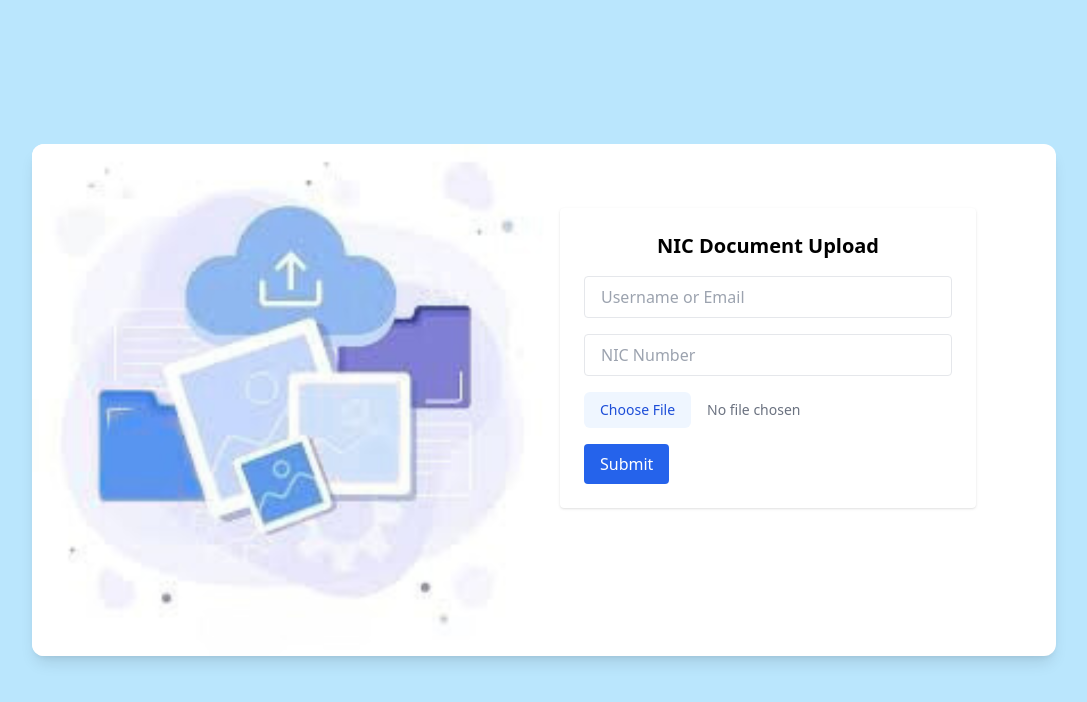
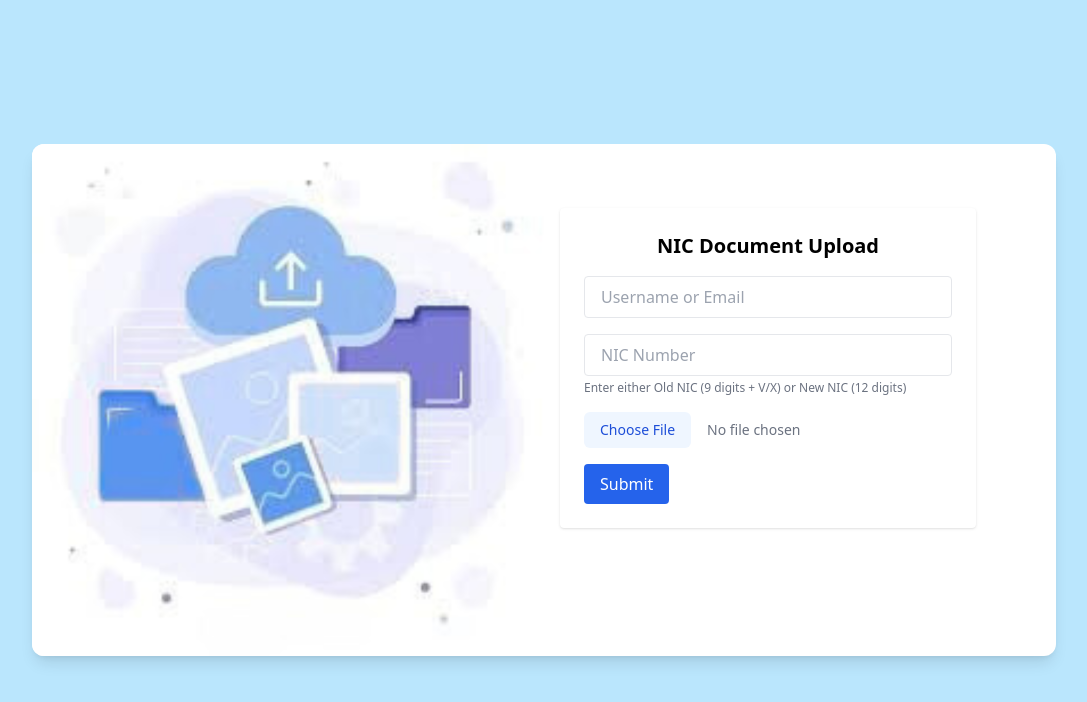
Before and after one commit to Code102SoftwareProject/skill-swap-hub, a Next.js app: page /user/kyc in a window 1280 px wide. Shown: the top 702 px of the page, without its empty margins (96-1183 px from the left). Built offline with nearby package versions, Linux system fonts and the light colour scheme.

Commit message:
feat: add NIC validation and error handling in KYC form

```diff
--- a/src/app/user/kyc/page.tsx
+++ b/src/app/user/kyc/page.tsx
@@ -17,6 +17,9 @@ export default function KYCForm() {
 
   // State for NIC number entered by the user
   const [nic, setNic] = useState('');
+
+  // State for NIC validation error
+  const [nicError, setNicError] = useState<string | null>(null);
 
   // File state to hold selected NIC document
   const [file, setFile] = useState<File | null>(null);
@@ -41,6 +44,29 @@ export default function KYCForm() {
     }
   }, []);
 
+  // Validate NIC format
+  const validateNIC = (nicNumber: string): boolean => {
+    // Old NIC format: 9 digits followed by V or X
+    const oldNICPattern = /^[0-9]{9}[VvXx]$/;
+
+    // New NIC format: 12 digits only
+    const newNICPattern = /^[0-9]{12}$/;
+
+    return oldNICPattern.test(nicNumber) || newNICPattern.test(nicNumber);
+  };
+
+  // Handle NIC input change with validation
+  const handleNicChange = (e: React.ChangeEvent<HTMLInputElement>) => {
+    const nicValue = e.target.value;
+    setNic(nicValue);
+
+    if (nicValue && !validateNIC(nicValue)) {
+      setNicError('Invalid NIC format. Please enter either 9 digits followed by V/X or 12 digits');
+    } else {
+      setNicError(null);
+    }
+  };
+
   // Handles the form submission logic
   const handleSubmit = async (e: React.FormEvent) => {
     e.preventDefault();
@@ -48,6 +74,12 @@ export default function KYCForm() {
     // Basic form validation
     if (!username.trim() || !nic.trim() || !file) {
       setStatus({message: 'Please fill all fields', isError: true});
+      return;
+    }
+
+    // Validate NIC format before submission
+    if (!validateNIC(nic)) {
+      setStatus({message: 'Please enter a valid NIC number', isError: true});
       return;
     }
 
@@ -136,15 +168,23 @@ export default function KYCForm() {
               required
             />
 
-            {/* NIC number input */}
+            {/* NIC number input with validation */}
+            <div>
               <input
                 type="text"
                 value={nic}
-              onChange={(e) => setNic(e.target.value)}
+                onChange={handleNicChange}
                 placeholder="NIC Number"
-              className="w-full px-4 py-2 border rounded focus:ring-2 focus:ring-blue-500"
+                className={`w-full px-4 py-2 border rounded focus:ring-2 focus:ring-blue-500 ${nicError ? 'border-red-500' : ''}`}
                 required
               />
+              {nicError && (
+                <p className="mt-1 text-sm text-red-600">{nicError}</p>
+              )}
+              <p className="mt-1 text-xs text-gray-500">
+                Enter either Old NIC (9 digits + V/X) or New NIC (12 digits)
+              </p>
+            </div>
 
             {/* File upload input */}
             <input
@@ -159,7 +199,7 @@ export default function KYCForm() {
             <button
               type="submit"
               className="bg-blue-600 text-white py-2 px-4 rounded hover:bg-blue-700"
-              disabled={uploading}
+              disabled={uploading || !!nicError}
             >
               {uploading ? 'Uploading...' : 'Submit'}
             </button>
```
Lines whose indentation alone changed are shown as unchanged.
